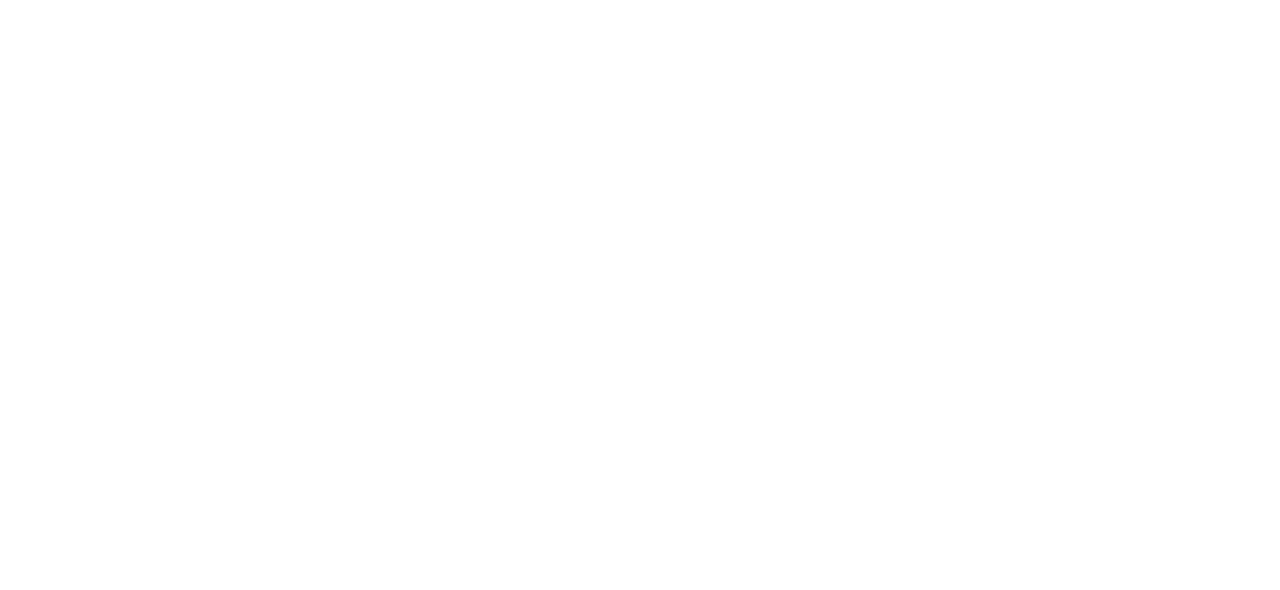
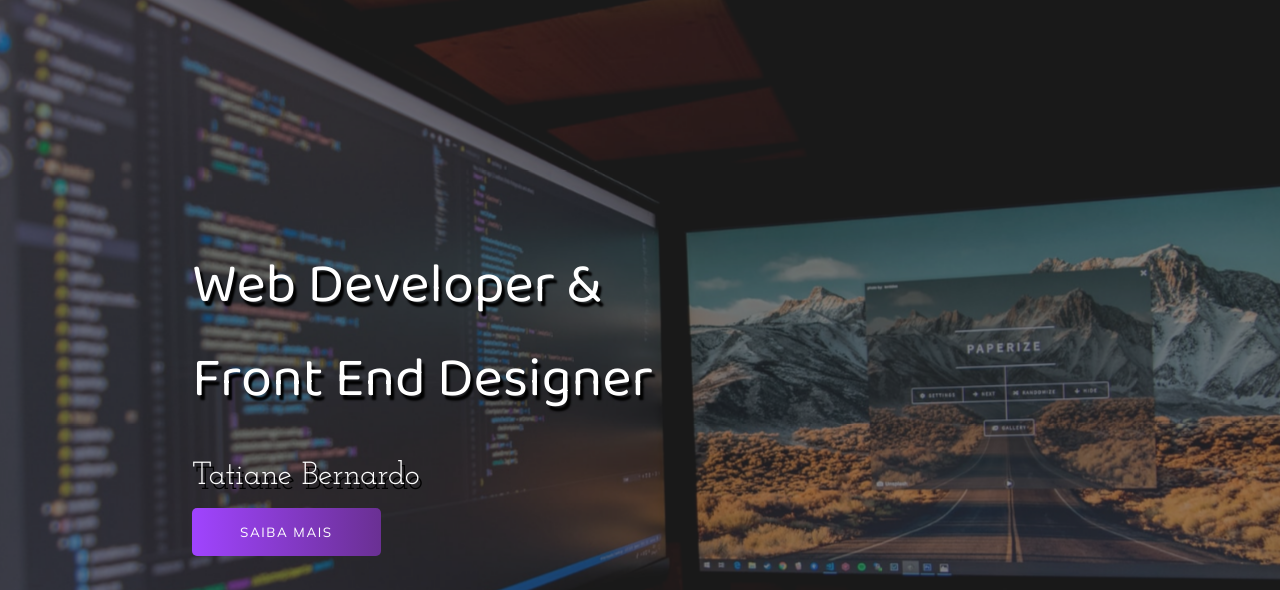
Before and after one commit to tatimcb/portfolio, a plain HTML site: page index.html in a window 1280 px wide. Shown: the top 590 px of the page. Drawn offline with Linux system fonts and the light colour scheme.

Commit message:
:package: header

```diff
--- a/index.html
+++ b/index.html
@@ -5,11 +5,30 @@
 	<meta http-equiv="X-UA-Compatible" content="IE=edge">
 	<meta name="viewport" content="width=device-width, initial-scale=1.0">
 	<link rel="stylesheet" href="style.css">
+	<link rel="apple-touch-icon" sizes="180x180" href="imagens/apple-touch-icon.png">
+	<link rel="icon" type="image/png" sizes="32x32" href="Imagens/favicon-32x32.png">
+	<link rel="icon" type="image/png" sizes="16x16" href="Imagens/favicon-16x16.png">
+	<link rel="manifest" href="/site.webmanifest">
 
 	<title>Portfólio</title>
 </head>
 
 <body>
+	<div class="container">
+		<header>
+			<div class="img-wrapper">
+				<img src="./Imagens/bg.jpg" alt="">
+			</div>
+			<div class="banner">
+				<h1>Web Developer & <br>Front End Designer</h1>
+				<p>Tatiane Bernardo</p>
+				<button>Saiba mais</button>
+		</div>
+
+
+		</header>
+
+	</div>
 
 </body>
 </html>
--- a/style.css
+++ b/style.css
@@ -1,3 +1,91 @@
 
 @import url("https://fonts.googleapis.com/css2?family=Baloo+Da+2:wght@400;500;600;700&family=Josefin+Slab:ital,wght@0,300;0,400;0,600;0,700;1,300;1,400;1,600&family=Mulish:ital,wght@0,200;0,300;0,400;0,500;1,200;1,300;1,400&display=swap");
+
 @import url("https://cdnjs.cloudflare.com/ajax/libs/font-awesome/5.15.3/css/all.min.css");
+
+* {
+	margin: 0;
+	padding: 0;
+}
+
+header {
+	width: 100%;
+	height: 100vh;
+	overflow: hidden;
+	position: relative;
+}
+
+.img-wrapper {
+	width: 100%;
+	height: 100%;
+	background-color: rgba(0,0,0,0.8);
+}
+
+.img-wrapper img {
+	width: 100%;
+	height: 100%;
+	object-fit: cover;
+	opacity: 0.5;
+	animation: zoom 25s;
+}
+
+.banner {
+	position: absolute;
+	top: 30%;
+	left: 15%;
+}
+
+.banner h1 {
+	color: #ffffff;
+	font-size: 3.5em;
+	font-family: "Baloo Da 2", serif;
+	font-weight: 200;
+	text-shadow: .2rem .3rem 2px rgba(0,0,0,4);
+	margin-bottom: 2rem;
+	opacity: 0;
+	animation: moveBanner 1s 0.5s forwards;
+}
+
+.banner p {
+	font-family: "Josefin Slab", serif;
+	color: #fff;
+	font-size: 2rem;
+	text-shadow: .2rem .3rem rgba(0,0,0,4);
+	margin-bottom: 1rem;
+	opacity: 0;
+	animation: moveBanner 1s 0.7s forwards;
+}
+
+.banner button {
+	font-family: "Mulish", serif;
+	color: #ffffff;
+	background: #6a3093;
+	background: -webkit-linear-gradient(to right, #a044ff, #6a3093);
+	background: linear-gradient(to right, #a044ff, #6a3093);
+	padding: 1rem 3rem;
+	border: none;
+	text-transform: uppercase;
+	letter-spacing: .1rem;
+	border-radius: 5px;
+	cursor: pointer;
+	opacity: 0;
+	animation: moveBanner 1s 0.9s forwards;
+}
+@keyframes zoom {
+	0% {
+		transform: scale(1.3);
+	}
+	100% {
+		transform: scale(1);
+	}
+}
+
+@keyframes moveBanner {
+	0% {
+		transform: translateY(10rem) rotateY(-30deg);
+	}
+	100% {
+		transform: translateY(0) rotateY(0);
+		opacity: 1;
+	}
+}
```
Also changed, not shown: Imagens/android-chrome-192x192.png (renamed from android-chrome-192x192.png), Imagens/android-chrome-512x512.png (renamed from android-chrome-512x512.png), Imagens/apple-touch-icon.png (renamed from apple-touch-icon.png), Imagens/bg.jpg (added), Imagens/favicon-16x16.png (renamed from favicon-16x16.png), Imagens/favicon-32x32.png (renamed from favicon-32x32.png), site.webmanifest, 2 other files.
